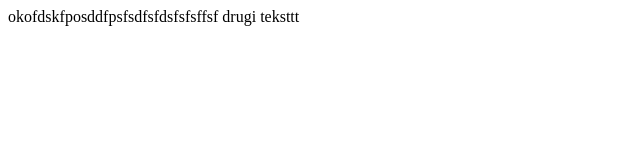
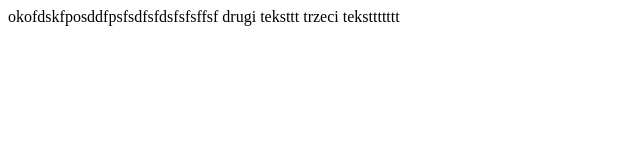
Before and after one commit to dominikmarkowski/zajeciagit, a plain HTML site: page index.html in a window 1280 px wide. Shown: the whole page, without its empty margins (0-640 px from the left). Drawn offline with Linux system fonts and the light colour scheme.

Commit message:
trzeci commit

```diff
--- a/index.html
+++ b/index.html
@@ -7,5 +7,6 @@
 <body>
 okofdskfposddfpsfsdfsfdsfsfsffsf
 drugi teksttt
+trzeci teksttttttt
 </body>
 </html>
```
